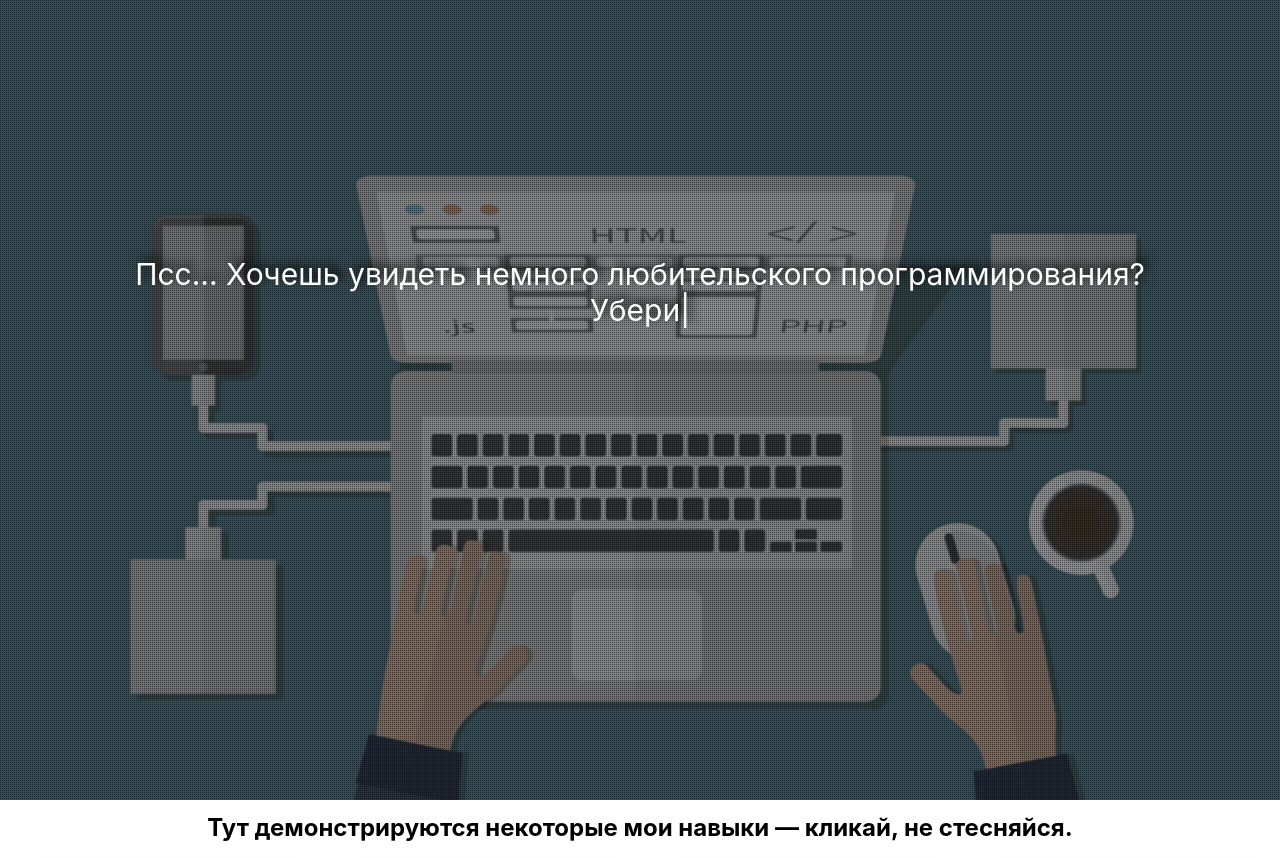
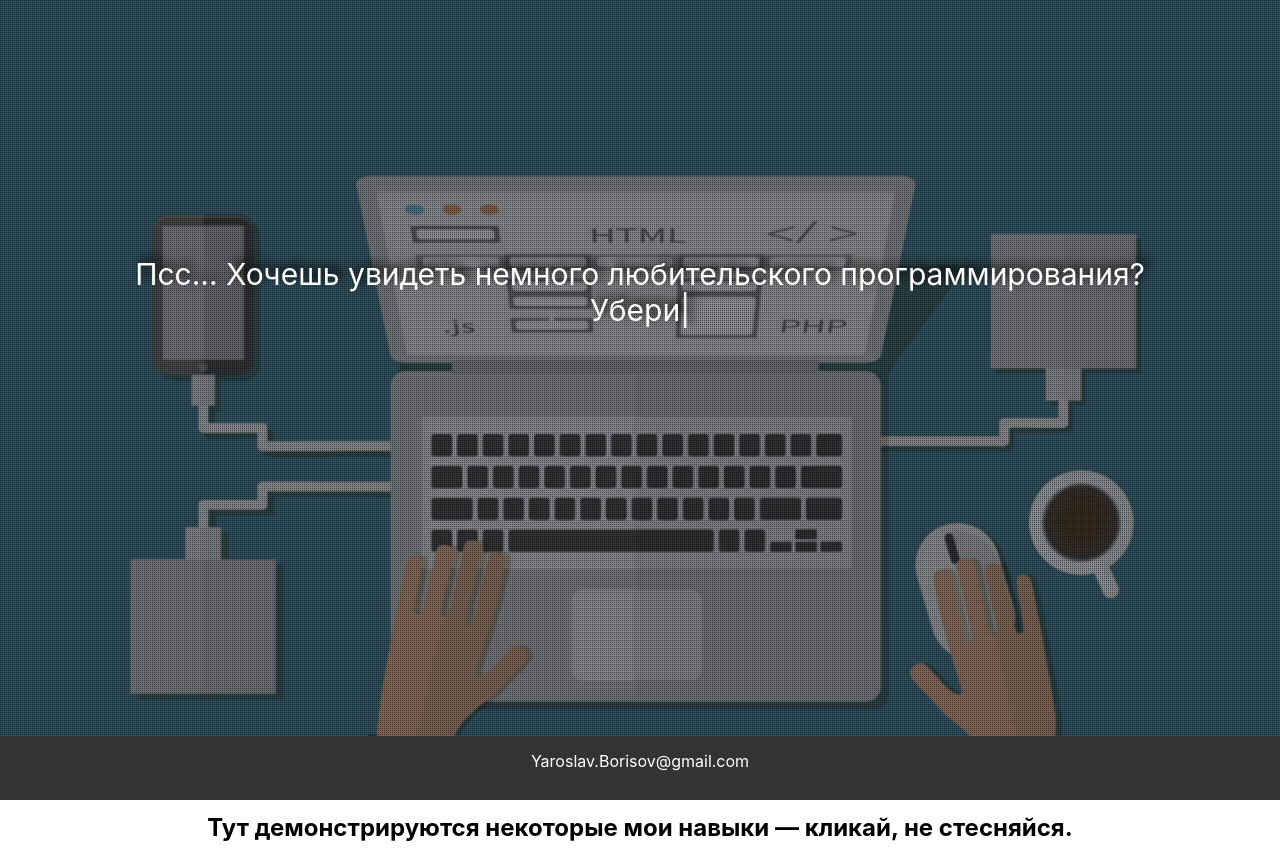
Before and after one commit to MirniyPirojok/MyPage, a plain HTML site: page index.html in a window 1280 px wide. Shown: the top 858 px of the page. Drawn offline with Linux system fonts and the light colour scheme.

Commit message:
add footer

```diff
--- a/css/style.css
+++ b/css/style.css
@@ -68,6 +68,7 @@ h2 {
     justify-content: space-around;
     align-items: baseline;
     flex-wrap: wrap;
+    padding-top: 5%;
 }
 
 .card {
@@ -133,3 +134,15 @@ h2 {
 .i:hover {
     border: 4px solid black;
 }
+
+
+footer {
+    position: fixed;
+    bottom: 0;
+    top: 92%;
+    width: 100%;
+    background: #333;
+    text-align: center;
+    color: #FFF;
+    padding: 15px;
+}
--- a/index.html
+++ b/index.html
@@ -55,7 +55,7 @@
 
                 <h3 class='card-title'> Английский язык <br> уровень B1+</h3>
             </div>
-
+<!--
             <div class="card">
                 <img class="card-image" src="img/resume.jpg">
                 <h3 class="card-title">Резюме</h3>
@@ -64,9 +64,11 @@
 
                 </a>
             </div>
-        </section>
+-->        </section>
+    </main>
 
-    </main>
+    <footer>Yaroslav.Borisov@gmail.com</footer>
+
     <script src="script/script.js"></script>
     <script src="script/modal_win_script.js"></script>
 </body></html>
```
